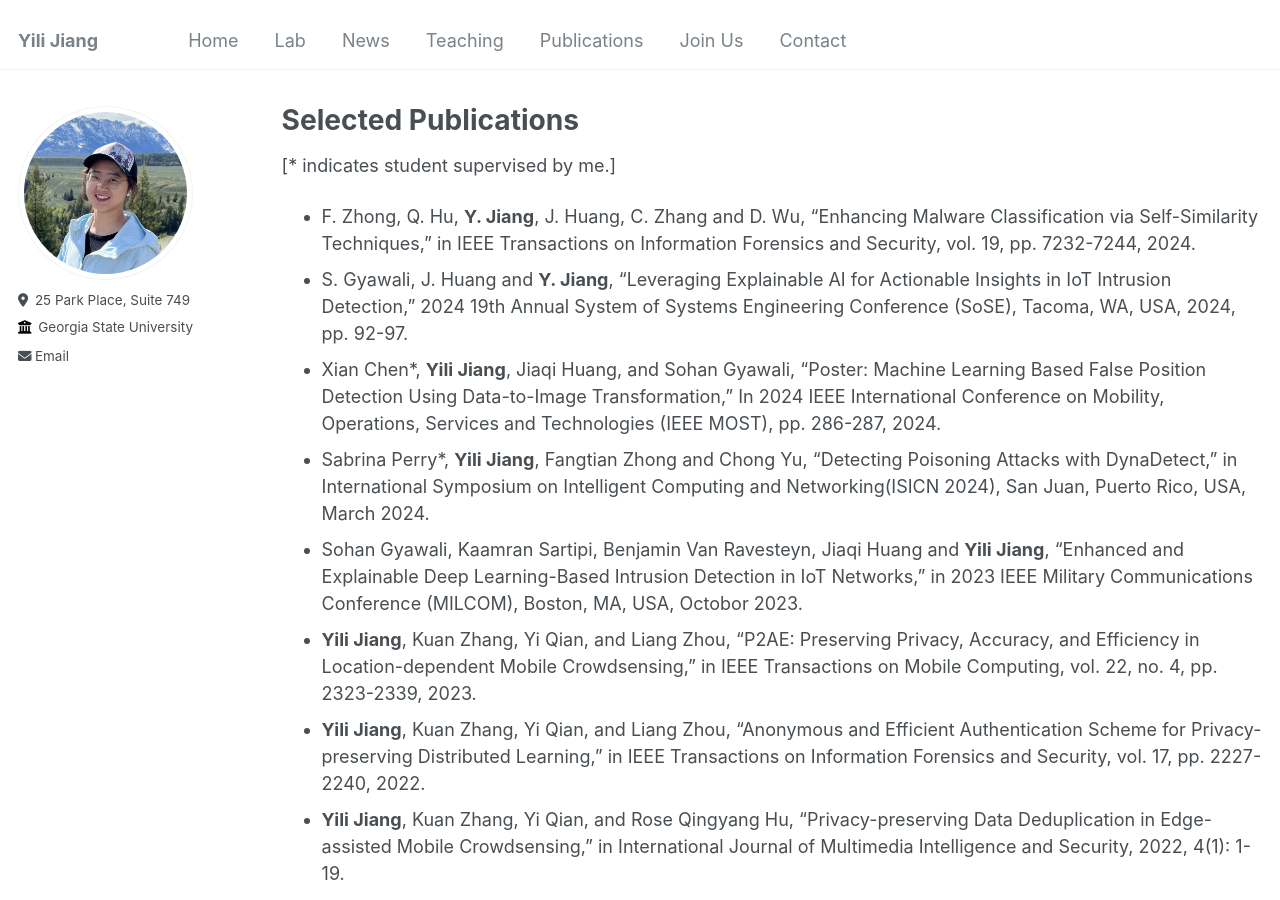
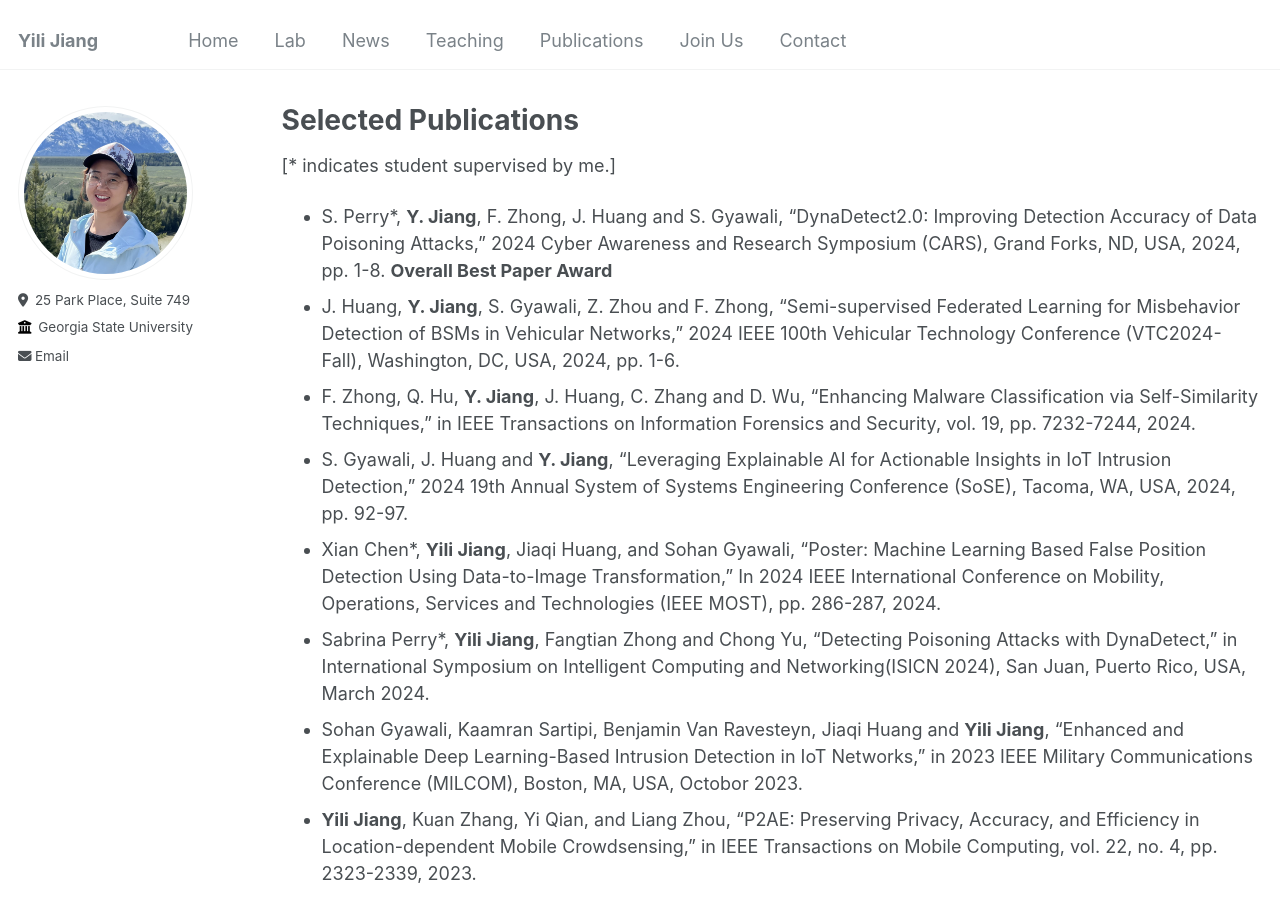
Before and after one commit to suhbrina-perry/suhbrina-perry.github.io, a Jekyll site: the page built from _pages/publications.md, in a window 1280 px wide and 900 px high. Built offline with Jekyll 4.4.1, drawn with Linux system fonts in a browser that asks for light colours.

Commit message:
Update publications.md

```diff
--- a/_pages/publications.md
+++ b/_pages/publications.md
@@ -13,6 +13,8 @@ author_profile: true
 
 [* indicates student supervised by me.]
 
+- S. Perry*, **Y. Jiang**, F. Zhong, J. Huang and S. Gyawali, "DynaDetect2.0: Improving Detection Accuracy of Data Poisoning Attacks," 2024 Cyber Awareness and Research Symposium (CARS), Grand Forks, ND, USA, 2024, pp. 1-8. **Overall Best Paper Award**
+- J. Huang, **Y. Jiang**, S. Gyawali, Z. Zhou and F. Zhong, "Semi-supervised Federated Learning for Misbehavior Detection of BSMs in Vehicular Networks," 2024 IEEE 100th Vehicular Technology Conference (VTC2024-Fall), Washington, DC, USA, 2024, pp. 1-6.
 - F. Zhong, Q. Hu, **Y. Jiang**, J. Huang, C. Zhang and D. Wu, "Enhancing Malware Classification via Self-Similarity Techniques," in IEEE Transactions on Information Forensics and Security, vol. 19, pp. 7232-7244, 2024.
 - S. Gyawali, J. Huang and **Y. Jiang**, "Leveraging Explainable AI for Actionable Insights in IoT Intrusion Detection," 2024 19th Annual System of Systems Engineering Conference (SoSE), Tacoma, WA, USA, 2024, pp. 92-97.
 - Xian Chen*, **Yili Jiang**, Jiaqi Huang, and Sohan Gyawali, "Poster: Machine Learning Based False Position Detection Using Data-to-Image Transformation," In 2024 IEEE International Conference on Mobility, Operations, Services and Technologies (IEEE MOST), pp. 286-287, 2024.
```
